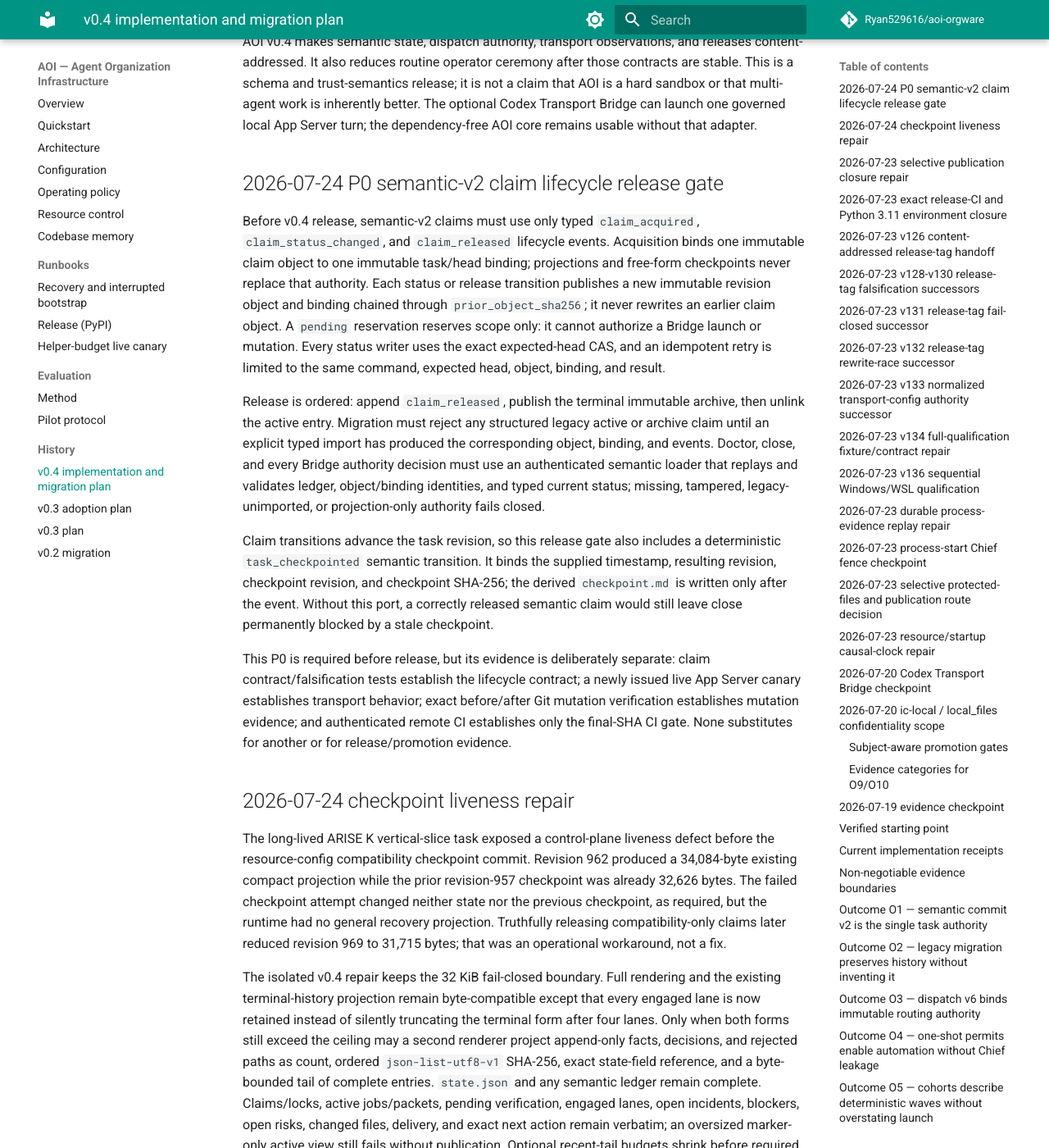
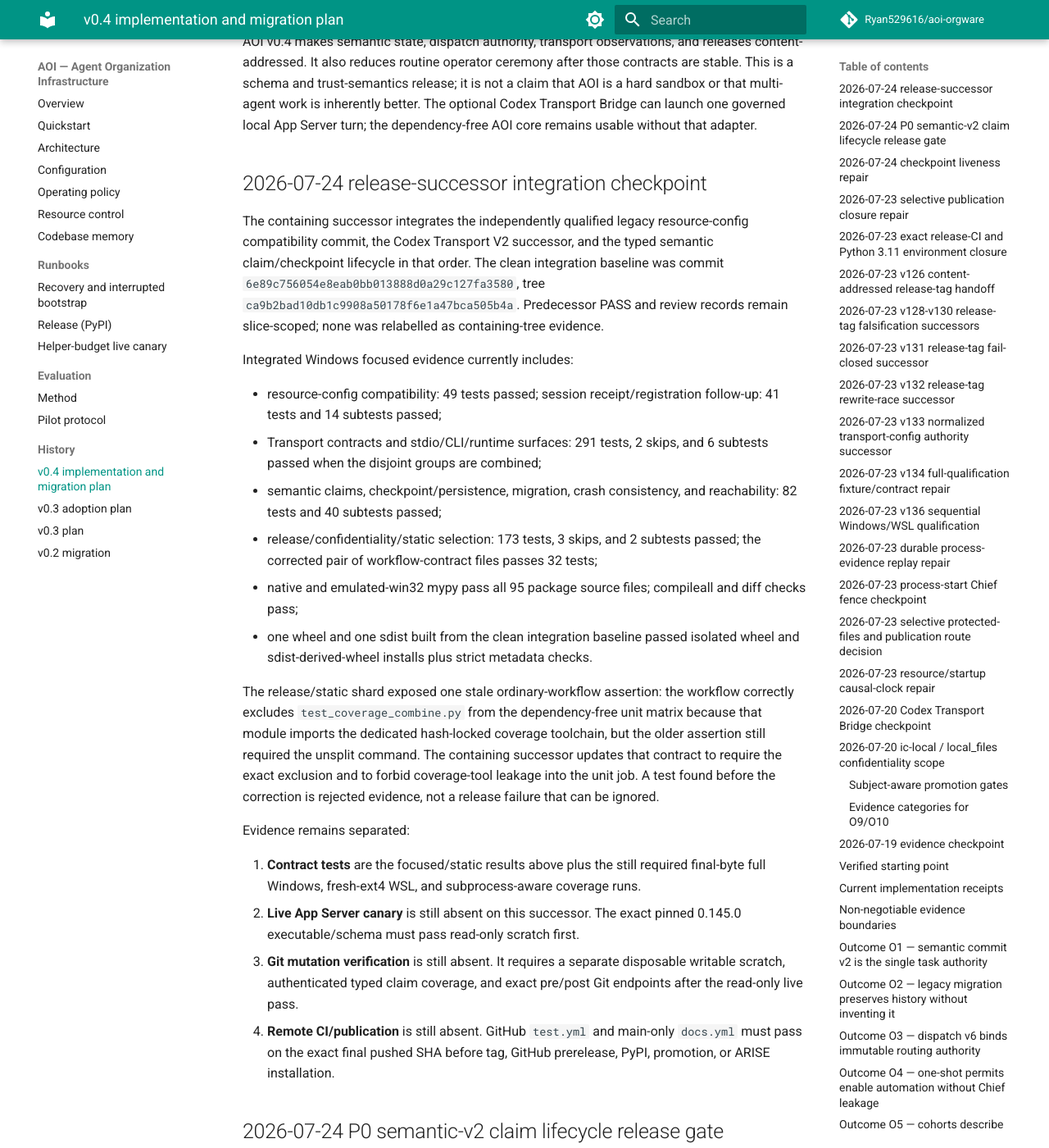
Before and after one commit to Ryan529616/aoi-orgware, an MkDocs documentation site: the page built from docs/v0.4-plan.md, in a window 1280 px wide and 1400 px high, scrolled down 1145 px. Shown: the whole window at 82% size. Built offline with MkDocs 1.6.1 and Material for MkDocs 9.7.7, drawn with Linux system fonts in a browser that asks for light colours; comment, search, counter and statistics services are not loaded; some of the changed text lies outside the part shown.

Commit message:
fix: align release workflow contract and checkpoint

```diff
--- a/docs/v0.4-plan.md
+++ b/docs/v0.4-plan.md
@@ -1,6 +1,6 @@
 # AOI v0.4 implementation and migration plan
 
-Status: active implementation contract, evidence checkpoint 2026-07-23
+Status: active implementation contract, evidence checkpoint 2026-07-24
 
 - Title: Complete, publish, and install AOI v0.4
 - Owner: /root
@@ -52,6 +52,53 @@ those contracts are stable. This is a schema and trust-semantics release; it is
 not a claim that AOI is a hard sandbox or that multi-agent work is inherently
 better. The optional Codex Transport Bridge can launch one governed local App
 Server turn; the dependency-free AOI core remains usable without that adapter.
+
+## 2026-07-24 release-successor integration checkpoint
+
+The containing successor integrates the independently qualified legacy
+resource-config compatibility commit, the Codex Transport V2 successor, and the
+typed semantic claim/checkpoint lifecycle in that order. The clean integration
+baseline was commit
+`6e89c756054e8eab0bb013888d0a29c127fa3580`, tree
+`ca9b2bad10db1c9908a50178f6e1a47bca505b4a`. Predecessor PASS and review
+records remain slice-scoped; none was relabelled as containing-tree evidence.
+
+Integrated Windows focused evidence currently includes:
+
+- resource-config compatibility: 49 tests passed; session receipt/registration
+  follow-up: 41 tests and 14 subtests passed;
+- Transport contracts and stdio/CLI/runtime surfaces: 291 tests, 2 skips, and
+  6 subtests passed when the disjoint groups are combined;
+- semantic claims, checkpoint/persistence, migration, crash consistency, and
+  reachability: 82 tests and 40 subtests passed;
+- release/confidentiality/static selection: 173 tests, 3 skips, and 2 subtests
+  passed; the corrected pair of workflow-contract files passes 32 tests;
+- native and emulated-win32 mypy pass all 95 package source files; compileall
+  and diff checks pass;
+- one wheel and one sdist built from the clean integration baseline passed
+  isolated wheel and sdist-derived-wheel installs plus strict metadata checks.
+
+The release/static shard exposed one stale ordinary-workflow assertion: the
+workflow correctly excludes `test_coverage_combine.py` from the dependency-free
+unit matrix because that module imports the dedicated hash-locked coverage
+toolchain, but the older assertion still required the unsplit command. The
+containing successor updates that contract to require the exact exclusion and
+to forbid coverage-tool leakage into the unit job. A test found before the
+correction is rejected evidence, not a release failure that can be ignored.
+
+Evidence remains separated:
+
+1. **Contract tests** are the focused/static results above plus the still
+   required final-byte full Windows, fresh-ext4 WSL, and subprocess-aware
+   coverage runs.
+2. **Live App Server canary** is still absent on this successor. The exact
+   pinned 0.145.0 executable/schema must pass read-only scratch first.
+3. **Git mutation verification** is still absent. It requires a separate
+   disposable writable scratch, authenticated typed claim coverage, and exact
+   pre/post Git endpoints after the read-only live pass.
+4. **Remote CI/publication** is still absent. GitHub `test.yml` and main-only
+   `docs.yml` must pass on the exact final pushed SHA before tag, GitHub
+   prerelease, PyPI, promotion, or ARISE installation.
 
 ## 2026-07-24 P0 semantic-v2 claim lifecycle release gate
 
@@ -2286,13 +2333,14 @@ use a fake bridge only. No live App Server canary has been run on this
 successor, and none is authorized until the exact stable runtime/schema pin is
 requalified.
 
-The writable live phase has an additional unresolved dependency: semantic-v2
-Stage 1 does not yet have task-local `claim` and `release-claim` transitions.
-A legacy sidecar claim cannot satisfy the mutation receipt's exact semantic
-task-id binding. The structural writable runner test therefore proves command
-ordering and Post binding only; it is not authorization or readiness to run a
-writable live canary. That phase remains blocked until the semantic claim
-transition is implemented, migrated, and independently tested.
+The former writable-live dependency on task-local semantic-v2 `claim` and
+`release-claim` transitions is closed in the containing successor. Typed claim
+objects/bindings/events, authenticated consumers, archive-before-unlink, exact
+retry, migration fencing, and deterministic checkpoint reachability pass the
+integrated focused tests. This removes a contract blocker only. A writable
+canary is not authorized until the exact final candidate first completes a
+fresh read-only live pass and then receives its own disposable-root claim,
+packet, arm, and one-shot launch permit.
 
 That requalification found a reproducibility defect in the historical raw-byte
 schema pin: two exact 0.145.0 generator runs emitted equal JSON schemas with
```
Also changed, not shown: CHANGELOG.md (+18 -11 lines), README.md (+4 -4 lines), 1 other file.
